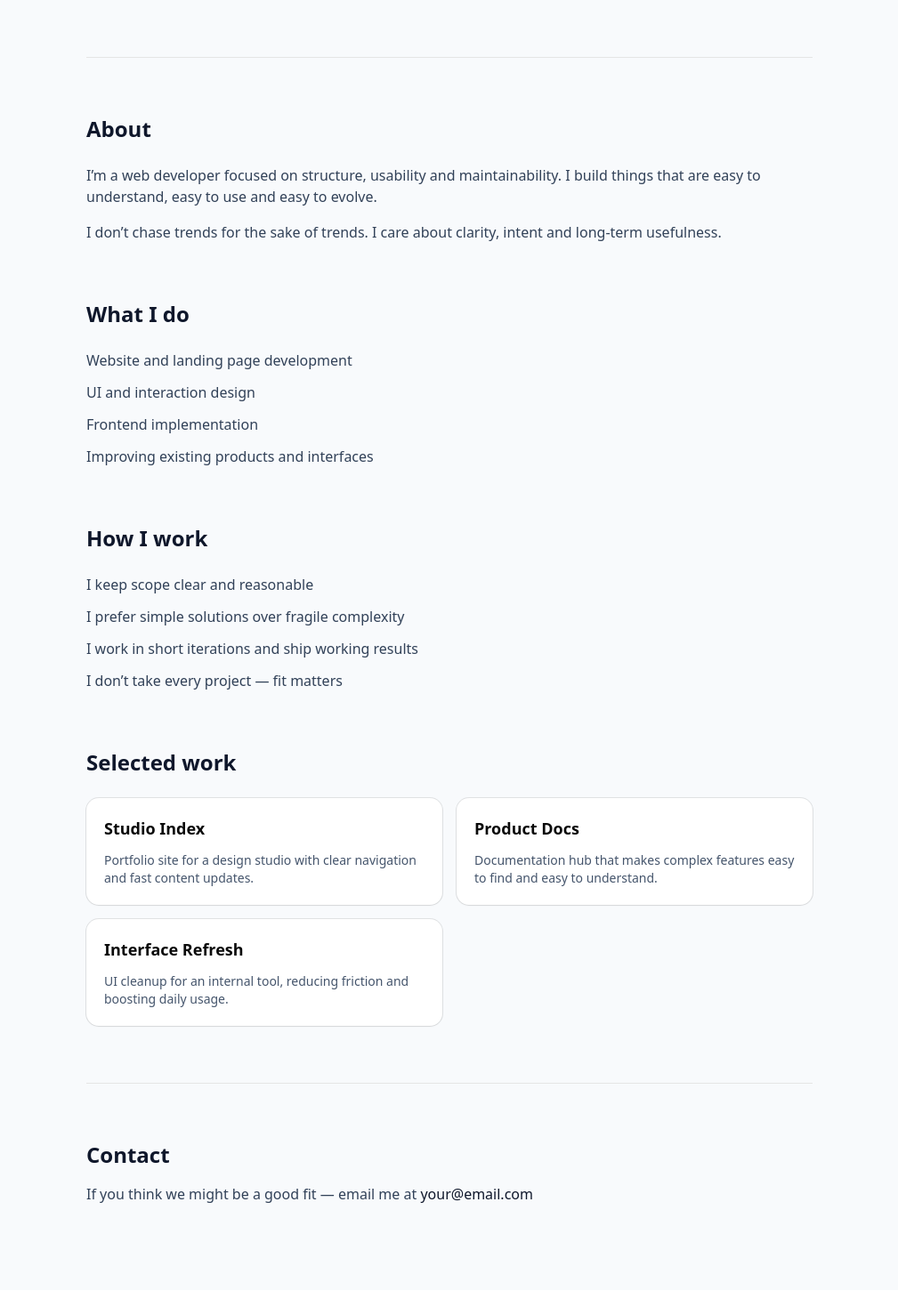
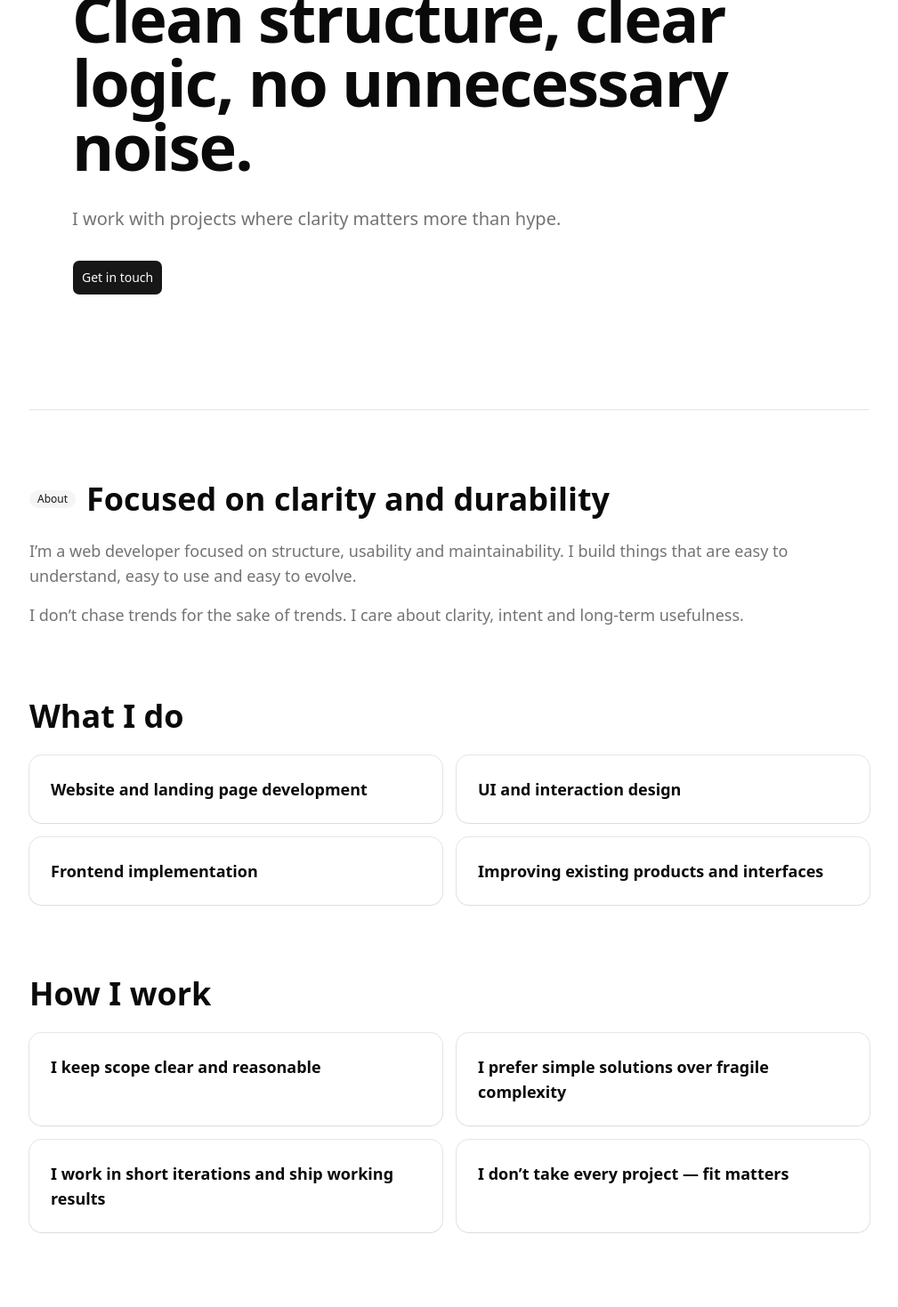
Before and after one commit to paulbgtr/paulbg.dev, a Next.js app: page / in a window 1280 px wide. Shown: the part 560-2029 px from the top of the page at 89% size, without its empty margins (135-1144 px from the left). Built offline with nearby package versions, Linux system fonts and the light colour scheme.

Commit message:
make the design bolder

```diff
--- a/app/page.tsx
+++ b/app/page.tsx
@@ -5,14 +5,14 @@ import { Separator } from "@/components/ui/separator";
 
 export default function Page() {
   return (
-    <main className="min-h-screen bg-slate-50 text-slate-900">
-      <div className="mx-auto flex w-full max-w-4xl flex-col gap-16 px-6 py-16 md:px-10 md:py-24">
-        <header className="flex flex-wrap items-center justify-between gap-4">
+    <main className="min-h-screen">
+      <div className="mx-auto flex w-full max-w-5xl flex-col gap-20 px-6 py-16 md:px-10 md:py-24">
+        <header className="flex flex-wrap items-center justify-between gap-6">
           <div className="space-y-1">
-            <p className="text-sm text-slate-500">Pavel B.</p>
-            <p className="text-lg font-semibold text-slate-900">
-              Web Developer
+            <p className="text-sm uppercase tracking-[0.2em] text-muted-foreground">
+              Pavel B.
             </p>
+            <p className="text-xl font-semibold">Web Developer</p>
           </div>
           <div className="flex flex-wrap items-center gap-2">
             <Button asChild variant="ghost" size="sm">
@@ -41,30 +41,33 @@ export default function Page() {
           </div>
         </header>
 
-        <section className="flex flex-col gap-6">
-          <Badge className="w-fit bg-slate-900 text-slate-50">
+        <section className="flex flex-col gap-8 rounded-3xl p-8 md:p-12">
+          <Badge variant="secondary" className="w-fit">
             Web Developer
           </Badge>
-          <h1 className="text-4xl font-semibold tracking-tight sm:text-5xl">
+          <h1 className="text-4xl font-semibold tracking-tight sm:text-6xl md:text-7xl">
             I design and build websites and web interfaces.
             <br />
             Clean structure, clear logic, no unnecessary noise.
           </h1>
-          <p className="text-lg text-slate-600">
+          <p className="text-lg text-muted-foreground md:text-xl">
             I work with projects where clarity matters more than hype.
           </p>
           <div>
-            <Button className="bg-slate-900 text-slate-50 hover:bg-slate-800">
-              Get in touch
-            </Button>
+            <Button size="lg">Get in touch</Button>
           </div>
         </section>
 
         <Separator />
 
         <section className="grid gap-6">
-          <h2 className="text-2xl font-semibold">About</h2>
-          <div className="grid gap-4 text-slate-700">
+          <div className="flex items-center gap-3">
+            <Badge variant="secondary">About</Badge>
+            <h2 className="text-3xl font-semibold md:text-4xl">
+              Focused on clarity and durability
+            </h2>
+          </div>
+          <div className="grid gap-4 text-muted-foreground md:text-lg">
             <p>
               I’m a web developer focused on structure, usability and
               maintainability. I build things that are easy to understand, easy
@@ -78,47 +81,77 @@ export default function Page() {
         </section>
 
         <section className="grid gap-6">
-          <h2 className="text-2xl font-semibold">What I do</h2>
-          <div className="grid gap-3 text-slate-700">
-            <p>Website and landing page development</p>
-            <p>UI and interaction design</p>
-            <p>Frontend implementation</p>
-            <p>Improving existing products and interfaces</p>
+          <h2 className="text-3xl font-semibold md:text-4xl">What I do</h2>
+          <div className="grid gap-4 md:grid-cols-2">
+            <Card className="border-border bg-card p-6">
+              <p className="text-lg font-semibold">
+                Website and landing page development
+              </p>
+            </Card>
+            <Card className="border-border bg-card p-6">
+              <p className="text-lg font-semibold">UI and interaction design</p>
+            </Card>
+            <Card className="border-border bg-card p-6">
+              <p className="text-lg font-semibold">Frontend implementation</p>
+            </Card>
+            <Card className="border-border bg-card p-6">
+              <p className="text-lg font-semibold">
+                Improving existing products and interfaces
+              </p>
+            </Card>
           </div>
         </section>
 
         <section className="grid gap-6">
-          <h2 className="text-2xl font-semibold">How I work</h2>
-          <div className="grid gap-3 text-slate-700">
-            <p>I keep scope clear and reasonable</p>
-            <p>I prefer simple solutions over fragile complexity</p>
-            <p>I work in short iterations and ship working results</p>
-            <p>I don’t take every project — fit matters</p>
+          <h2 className="text-3xl font-semibold md:text-4xl">How I work</h2>
+          <div className="grid gap-4 md:grid-cols-2">
+            <Card className="border-border bg-card p-6">
+              <p className="text-lg font-semibold">
+                I keep scope clear and reasonable
+              </p>
+            </Card>
+            <Card className="border-border bg-card p-6">
+              <p className="text-lg font-semibold">
+                I prefer simple solutions over fragile complexity
+              </p>
+            </Card>
+            <Card className="border-border bg-card p-6">
+              <p className="text-lg font-semibold">
+                I work in short iterations and ship working results
+              </p>
+            </Card>
+            <Card className="border-border bg-card p-6">
+              <p className="text-lg font-semibold">
+                I don’t take every project — fit matters
+              </p>
+            </Card>
           </div>
         </section>
 
         <section className="grid gap-6">
           <div className="flex items-center gap-3">
-            <h2 className="text-2xl font-semibold">Selected work</h2>
+            <h2 className="text-3xl font-semibold md:text-4xl">
+              Selected work
+            </h2>
           </div>
-          <div className="grid gap-4 md:grid-cols-2">
-            <Card className="flex h-full flex-col gap-3 border-slate-200 p-5">
-              <h3 className="text-lg font-semibold">Studio Index</h3>
-              <p className="text-sm text-slate-600">
+          <div className="grid gap-5 md:grid-cols-2">
+            <Card className="flex h-full flex-col gap-3 border-border bg-card p-6">
+              <h3 className="text-xl font-semibold">Studio Index</h3>
+              <p className="text-sm text-muted-foreground">
                 Portfolio site for a design studio with clear navigation and
                 fast content updates.
               </p>
             </Card>
-            <Card className="flex h-full flex-col gap-3 border-slate-200 p-5">
-              <h3 className="text-lg font-semibold">Product Docs</h3>
-              <p className="text-sm text-slate-600">
+            <Card className="flex h-full flex-col gap-3 border-border bg-card p-6">
+              <h3 className="text-xl font-semibold">Product Docs</h3>
+              <p className="text-sm text-muted-foreground">
                 Documentation hub that makes complex features easy to find and
                 easy to understand.
               </p>
             </Card>
-            <Card className="flex h-full flex-col gap-3 border-slate-200 p-5">
-              <h3 className="text-lg font-semibold">Interface Refresh</h3>
-              <p className="text-sm text-slate-600">
+            <Card className="flex h-full flex-col gap-3 border-border bg-card p-6">
+              <h3 className="text-xl font-semibold">Interface Refresh</h3>
+              <p className="text-sm text-muted-foreground">
                 UI cleanup for an internal tool, reducing friction and boosting
                 daily usage.
               </p>
@@ -129,10 +162,12 @@ export default function Page() {
         <Separator />
 
         <section className="grid gap-4">
-          <h2 className="text-2xl font-semibold">Contact</h2>
-          <p className="text-slate-700">
+          <h2 className="text-3xl font-semibold md:text-4xl">Contact</h2>
+          <p className="text-muted-foreground md:text-lg">
             If you think we might be a good fit — email me at{" "}
-            <span className="font-medium text-slate-900">your@email.com</span>
+            <span className="font-semibold text-foreground">
+              your@email.com
+            </span>
           </p>
         </section>
       </div>
```
